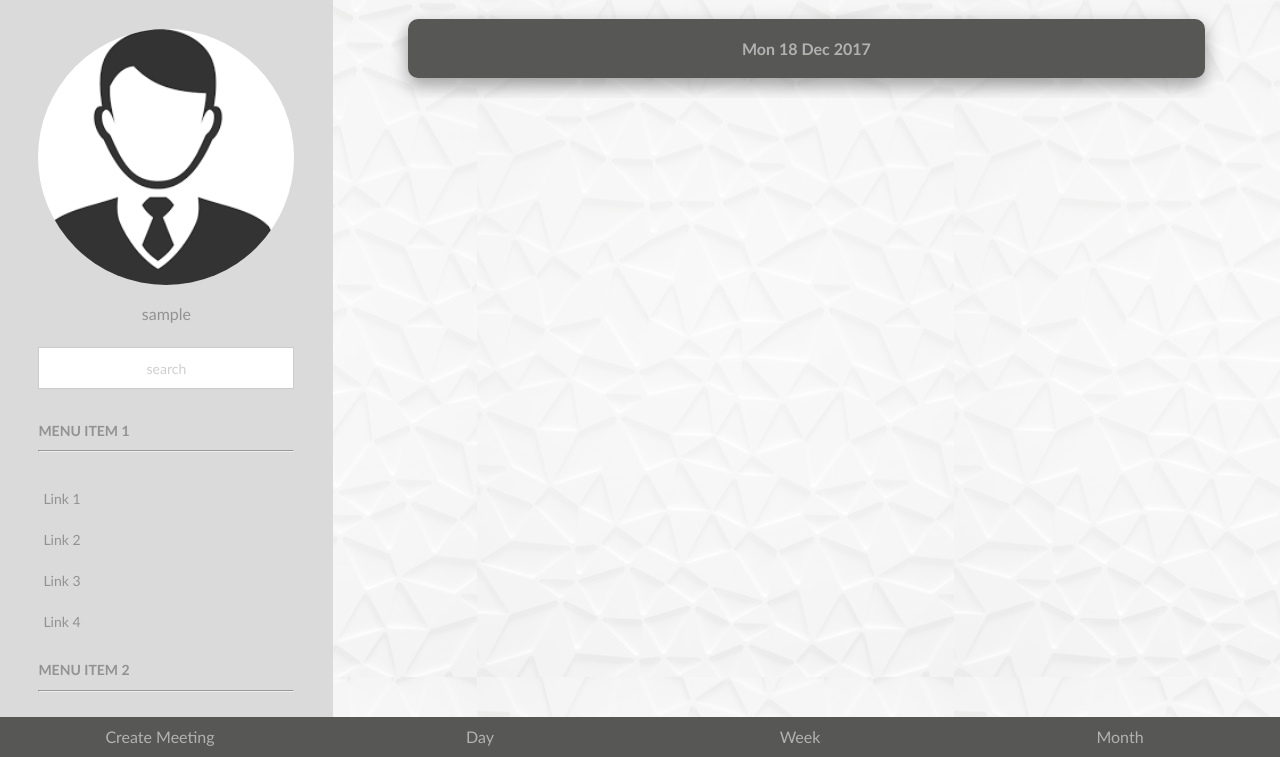
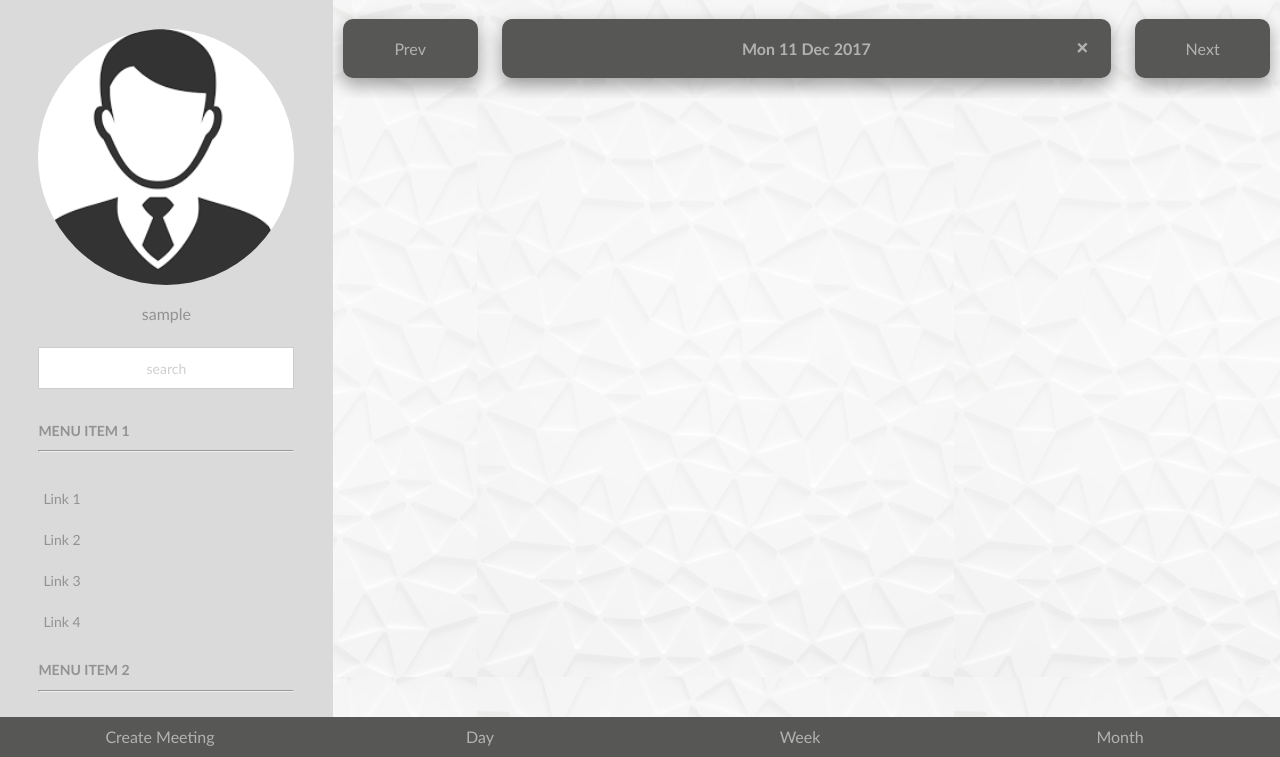
Before and after one commit to TommasoBianchi/BettiBianchi_SWENG2, a Rails app: page /calendar/week/2017/50 in a window 1280 px wide. Shown: the part 43-800 px from the top of the page. Run offline with Rails 7, Linux system fonts and the light colour scheme; the visitor is signed in with stand-in values (Sample User, id 1); data that the repository does not hold is empty; style sheets or scripts are compiled from the project's sources; parts of the project's set-up code (start-up, migrations or seed data) failed here and were passed over; some libraries are stand-ins or nearby versions.

Commit message:
Very cool calendar accordion day expanding

```diff
--- a/app/assets/stylesheets/application.css.scss
+++ b/app/assets/stylesheets/application.css.scss
@@ -168,7 +168,10 @@ footer .footerlinks p {
 	font: Trebuchet Segoe, "Segoe UI", "DejaVu Sans", "Trebuchet MS", Verdana, "sans-serif";
 }
 
-
+.rounded-box {
+    border-radius: 10px;
+    box-shadow: 0 8px 16px 0 rgba(0, 0, 0, 0.2), 0 6px 20px 0 rgba(0, 0, 0, 0.19);
+}
 
 
 
@@ -274,6 +277,7 @@ header {
 	text-align: center;
 	overflow: auto;
 	margin-bottom: 40px;
+	position: relative;
 }
 
 .innerContent{
--- a/app/assets/stylesheets/calendar.scss
+++ b/app/assets/stylesheets/calendar.scss
@@ -7,8 +7,6 @@
 .meeting {
 	background-color: $blue;
     padding: 20px;
-    border-radius: 10px;
-    box-shadow: 0 8px 16px 0 rgba(0, 0, 0, 0.2), 0 6px 20px 0 rgba(0, 0, 0, 0.19);
     width: 60%;
     text-align: left;
     margin: 0 auto;
@@ -36,8 +34,6 @@
 .travel {
 	background-color: $light_grey;
     padding: 20px;
-    border-radius: 10px;
-    box-shadow: 0 8px 16px 0 rgba(0, 0, 0, 0.2), 0 6px 20px 0 rgba(0, 0, 0, 0.19);
     width: 25%;
     text-align: center;
     position: relative;
@@ -106,8 +102,6 @@
 .default-location {
 	background-color: $blue_green;
     padding: 20px;
-    border-radius: 10px;
-    box-shadow: 0 8px 16px 0 rgba(0, 0, 0, 0.2), 0 6px 20px 0 rgba(0, 0, 0, 0.19);
     width: 60%;
     text-align: left;
     margin: 0 auto;
@@ -122,9 +116,7 @@
 .date-separator {
 	background-color: $dark_grey;
     padding: 20px;
-    border-radius: 10px;
-    box-shadow: 0 8px 16px 0 rgba(0, 0, 0, 0.2), 0 6px 20px 0 rgba(0, 0, 0, 0.19);
-    width: 80%;
+    width: 60%;
     text-align: left;
     position: relative;
 	z-index: 2;
@@ -132,4 +124,60 @@
 	text-align: center;
 	color: $light_grey;
 	font-weight: bold;
+	cursor: pointer;
 }
+
+$transition_time: 0.5s;
+
+.date-separator::after {
+	position: absolute;
+	right: 10px;
+	top: 10px;
+	display: block;
+	text-align: center;
+	-webkit-transition: all $transition_time;
+	-o-transition: all $transition_time;
+	transition: all $transition_time;
+	color: $light_grey;
+	content: '+';
+	transform: rotate(45deg);
+	transform-origin: center;
+	font-size: 1.5em;
+	width: 1.5em;
+	height: 1.5em;
+	line-height: 1.5em;
+}
+
+.date-separator.closed::after {
+	transform: rotate(180deg);
+	transform-origin: center;
+}
+
+.date-accordion {
+	overflow: hidden;
+	-webkit-transition: max-height $transition_time;
+	-o-transition: max-height $transition_time;
+	transition: max-height $transition_time;
+}
+
+.prev, .next {
+	background-color: $dark_grey;
+	width: 10%;
+	position: absolute;
+	top: 20px;
+	padding: 20px;
+	color: $light_grey;
+	cursor: pointer;
+}
+
+.prev:hover, .next:hover {
+	color: rgba(255,255,255,1.00);
+}
+
+.prev {
+	left: 10px;
+}
+
+.next {
+	right: 10px;
+}
--- a/app/controllers/calendar_controller.rb
+++ b/app/controllers/calendar_controller.rb
@@ -20,12 +20,13 @@ class CalendarController < ApplicationController
 
   		@schedule = get_schedule(from_date, to_date, @user)
 
-      week_number = from_date.strftime("%W").to_i
-      week_number -= 1 unless from_date.wday == 1
+      day_before = from_date - 1.days
       links = {
         day: "",
-        week: Rails.application.routes.url_helpers.calendar_week_path(year, week_number),
-        month: Rails.application.routes.url_helpers.calendar_month_path(year, month)
+        week: Rails.application.routes.url_helpers.calendar_week_path(year, from_date.cweek),
+        month: Rails.application.routes.url_helpers.calendar_month_path(year, month),
+        prev: Rails.application.routes.url_helpers.calendar_day_path(day_before.year, day_before.month, day_before.day),
+        next: Rails.application.routes.url_helpers.calendar_day_path(to_date.year, to_date.month, to_date.day)
       }
 
   		render 'calendar/main', locals: {links: links}
@@ -36,20 +37,24 @@ class CalendarController < ApplicationController
 		@user = User.find(1)
 
   		params.require([:week, :year])
-  		week = validate_between(params[:week], 1, 52)
+  		week = validate_between(params[:week], 1, 53)
   		year = validate_between(params[:year], 2000, 2100)
 
-  		first_day_of_year = DateTime.new(year)
-  		first_monday_of_year = first_day_of_year + ((8 - first_day_of_year.wday) % 7).days
-  		from_date = first_monday_of_year + week.weeks
+  		from_date = DateTime.commercial(year, week)
   		to_date = from_date + 1.weeks
 
   		@schedule = get_schedule(from_date, to_date, @user)
 
+      /Week number according to the ISO-8601 standard, weeks starting on Monday.
+      The first week of the year is the week that contains that year's first Thursday (='First 4-day week')./
+      prev_week = from_date - 4.days
+      next_week = from_date + 10.days
       links = {
         day: Rails.application.routes.url_helpers.calendar_day_path(year, from_date.month, from_date.day),
         week: "",
-        month: Rails.application.routes.url_helpers.calendar_month_path(year, from_date.month)
+        month: Rails.application.routes.url_helpers.calendar_month_path(year, from_date.month),
+        prev: Rails.application.routes.url_helpers.calendar_week_path(prev_week.year, prev_week.cweek),
+        next: Rails.application.routes.url_helpers.calendar_week_path(next_week.year, next_week.cweek)
       }
 
   		render 'calendar/main', locals: {links: links}
@@ -68,12 +73,14 @@ class CalendarController < ApplicationController
 
   		@schedule = get_schedule(from_date, to_date, @user)
 
-      week_number = from_date.strftime("%W").to_i
-      week_number -= 1 unless from_date.wday == 1
+      next_month = from_date + 1.months
+      prev_month = from_date - 1.months
       links = {
         day: Rails.application.routes.url_helpers.calendar_day_path(year, month, 1),
-        week: Rails.application.routes.url_helpers.calendar_week_path(year, week_number),
-        month: ""
+        week: Rails.application.routes.url_helpers.calendar_week_path(year, from_date.cweek),
+        month: "",
+        prev: Rails.application.routes.url_helpers.calendar_month_path(prev_month.year, prev_month.month),
+        next: Rails.application.routes.url_helpers.calendar_month_path(next_month.year, next_month.month)
       }
 
   		render 'calendar/main', locals: {links: links}
@@ -83,9 +90,9 @@ class CalendarController < ApplicationController
 	def get_schedule(from_date, to_date, user)
 		schedule = []
 
-    meeting_participations = user.meeting_participations.joins(:meeting).where(meetings:{ start_date: from_date..to_date, end_date: from_date..to_date})
-    # TESTING grab all meetings
-    #meeting_participations = MeetingParticipation.joins(:meeting).order('meetings.start_date')
+    meeting_participations = user.meeting_participations.joins(:meeting)
+      .where(meetings:{ start_date: from_date..to_date, end_date: from_date..to_date})
+      .order('meetings.start_date')
 
     current_day = nil
     last_travel_id = -1
--- a/app/views/calendar/main.html.erb
+++ b/app/views/calendar/main.html.erb
@@ -2,7 +2,10 @@
 <div id="content">
   <%= render 'shared/sidebar' %>
   <section class="mainContent">
+  	<a href="<%= links[:prev] %>"><div class="rounded-box prev">Prev</div></a>
+  	<a href="<%= links[:next] %>"><div class="rounded-box next">Next</div></a>
   	<% travel_left = true %>
+  	<% first = true %>
     <% @schedule.each do |item| %>
 		<% if item.is_a? Travel %>
 			<% travel_mean = Travel::Travel_means.keys[item.travel_mean] %>
@@ -11,7 +14,7 @@
 					<div class="travel-mean-icon icon-<%= travel_mean %>"></div>
   					<div class="calendar-vertical-line"></div>
 				</div>
-				<div class="travel <%= if travel_left then 'left-align' else 'right-align' end %>">
+				<div class="travel <%= if travel_left then 'left-align' else 'right-align' end %> rounded-box">
 					<% duration = Time.at(item.end_time - item.start_time).utc %>
 					<div><%= if (duration.min > 0) then duration.strftime "%-Hh %-Mmin" else duration.strftime "%-Hh" end%></div>
 					<div style="text-transform: capitalize;"><%= travel_mean %></div>
@@ -21,23 +24,30 @@
 			</div>
   			<% travel_left = !travel_left %>
 		<% elsif item.is_a? Meeting %>
-			<div class="meeting">
+			<div class="meeting rounded-box">
 				<div class="meeting-date"><%= item.start_date.strftime "%I:%M %p" %> - <%= item.end_date.strftime "%I:%M %p" %></div>
 				<div class="meeting-title"><%= item.title %></div>
 				<div class="meeting-location"><%= item.location.description %></div>
 				<a href="<%= meeting_path item.id %>"><div class="detail">Details</div></a>
 			</div>
 		<% elsif item.is_a? DefaultLocation %>
-			<div class="default-location">
+			<div class="default-location rounded-box">
 				<div class="default-location-name"><%= item.name %></div>
 				<div class="default-location-location"><%= item.location.description %></div>
 				<a href=""><div class="detail">Details</div></a>
 			</div>
 		<% else %>
 			<!--- This is a date separator -->
-			<div class="date-separator">
+			<% if first %>
+				<% first = false %>
+			<% else %>
+				</div>
+			<% end %>
+			<div class="date-separator rounded-box" id="<%= item.strftime '%Y%m%d' %>-separator" onclick="toggle('<%= item.strftime "%Y%m%d" %>')">
 				<div><%= item.strftime "%a %d %b %Y" %></div>
 			</div>
+			<div id="<%= item.strftime '%Y%m%d' %>-accordion" class="date-accordion">
+				<script type="text/javascript"> $(window).on('load', function(){setMaxHeight("<%= item.strftime '%Y%m%d' %>")})</script>
 		<% end %>
 	<% end %>
   </section>
--- a/app/views/shared/_footer.html.erb
+++ b/app/views/shared/_footer.html.erb
@@ -2,9 +2,7 @@
 	<% day_link = calendar_day_path DateTime.now.year, DateTime.now.month, DateTime.now.day %>
 <% end %>
 <% unless defined? week_link %>
-	<% week_number = DateTime.now.strftime("%W").to_i %>
-	<% week_number -= 1 unless DateTime.now.wday == 1 %>
-	<% week_link = calendar_week_path DateTime.now.year, week_number %>
+	<% week_link = calendar_week_path DateTime.now.year, DateTime.now.cweek %>
 <% end %>
 <% unless defined? month_link %>
 	<% month_link = calendar_month_path DateTime.now.year, DateTime.now.month %>
```
Also changed, not shown: app/assets/javascripts/calendar.coffee (+17 -0 lines), db/seeds.rb (+11 -6 lines).
